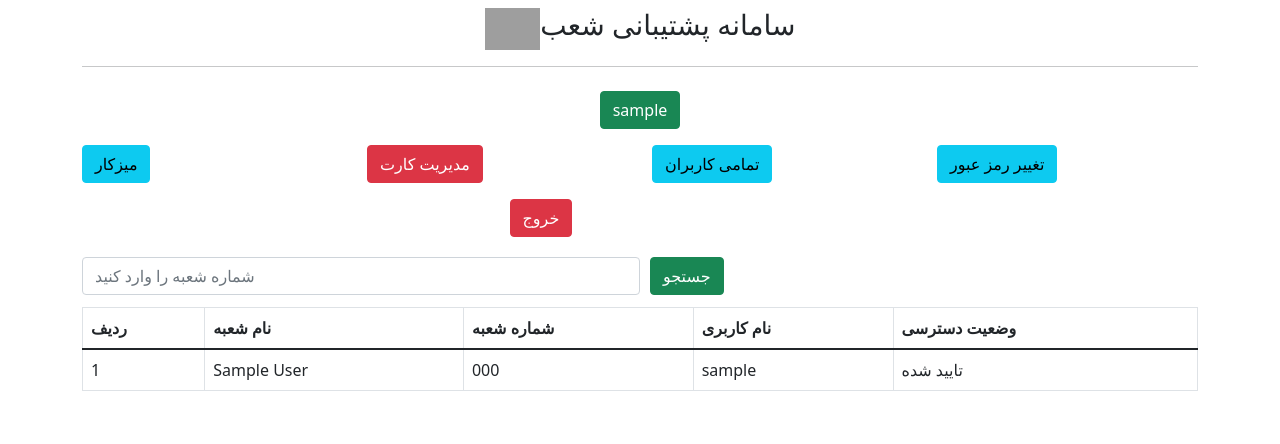
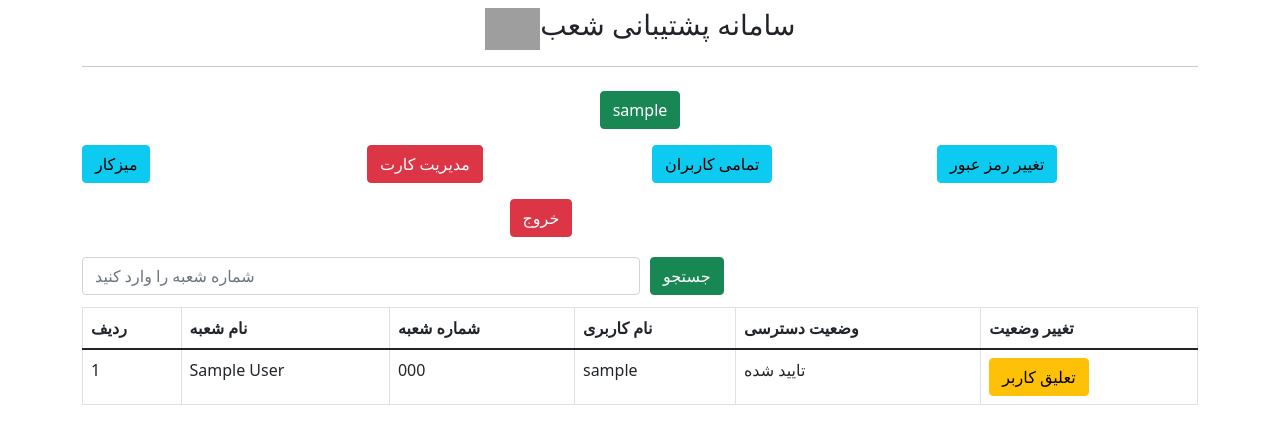
Before and after one commit to rezaaebraahimi/Bank-Keshavarzi-Iran-English, a Flask app: page /admin/get-all-user in a window 1280 px wide. Shown: the top 444 px of the page. Run offline with Flask 3, Linux system fonts and the light colour scheme; the visitor is signed in with stand-in values (Sample User, id 1); tables that the repository leaves empty hold one stand-in row (values such as "Sample post"); grey boxes are pictures that could not be loaded.

Commit message:
add User Disapprovment

```diff
--- a/main.py
+++ b/main.py
@@ -29,6 +29,7 @@ class User(db.Model):
     password=db.Column(db.String(45), nullable=False)
     # date_added = db.Column(db.Datetime, default=datetime.utcnow)
     status=db.Column(db.Integer,default=0, nullable=False)
+
 
     def __repr__(self):
         return f'User("{self.id}","{self.CenterName}","{self.CenterCode}","{self.username}","{self.status}")'
@@ -96,11 +97,15 @@ def adminIndex():
 def adminDashboard():
     if not session.get('admin_id'):
         return redirect('/admin/')
+
     totalUser=User.query.count()
     totalApprove=User.query.filter_by(status=1).count()
     NotTotalApprove=User.query.filter_by(status=0).count()
     AllCards = Card.query.filter_by(id=0)
-    return render_template('admin/dashboard.html',title="میزکار مدیریت",totalUser=totalUser,totalApprove=totalApprove,NotTotalApprove=NotTotalApprove,AllCards=AllCards)
+
+    return render_template('admin/dashboard.html',title="میزکار مدیریت",
+                           totalUser=totalUser,totalApprove=totalApprove,
+                           NotTotalApprove=NotTotalApprove,AllCards=AllCards)
 
 
 # admin card managment
@@ -135,6 +140,7 @@ def adminGetAllUser():
         return render_template('admin/all-user.html',title=' تایید کابران',users=users)
 
 
+# admin user approving
 @app.route('/admin/approve-user/<int:id>')
 def adminApprove(id):
     if not session.get('admin_id'):
@@ -142,6 +148,17 @@ def adminApprove(id):
     User().query.filter_by(id=id).update(dict(status=1))
     db.session.commit()
     flash('تایید موفقیت آمیز بود','درود')
+    return redirect('/admin/get-all-user')
+
+
+# admin user Disapproving
+@app.route('/admin/disapprove-user/<int:id>')
+def adminDisApprove(id):
+    if not session.get('admin_id'):
+        return redirect('/admin/')
+    User().query.filter_by(id=id).update(dict(status=0))
+    db.session.commit()
+    flash('کاربر مورد نظر تعلیق شد','درود')
     return redirect('/admin/get-all-user')
 
 # change admin password
@@ -171,6 +188,8 @@ def adminLogout():
         session['admin_id']=None
         session['admin_name']=None
         return redirect('/')
+
+
 # -------------------------user area----------------------------
 
 
--- a/templates/admin/all-user.html
+++ b/templates/admin/all-user.html
@@ -21,6 +21,7 @@
                         <th>شماره شعبه</th>
                         <th>نام کاربری</th>
                         <th>وضعیت دسترسی </th>
+                        <th>تغییر وضعیت</th>
                     </tr>
                 </thead>
                 <tbody>
@@ -34,9 +35,19 @@
                             {% if user.status == 1 %}
                             تایید شده
                             {% else %}
-                            <a href="/admin/approve-user/{{user.id}}">
-                                <button class="btn btn-warning">در انتظار تایید</button>
-                            </a>
+                            در انتظار تایید
+                            {% endif %}
+                        </td>
+                        <td>
+                            {% if user.status == 1 %}
+                                <a href="/admin/disapprove-user/{{user.id}}">
+                                    <button class="btn btn-warning">تعلیق کاربر </button>
+                                </a>
+
+                            {% else %}
+                                <a href="/admin/approve-user/{{user.id}}">
+                                    <button class="btn btn-warning"> تایید</button>
+                                </a>
                             {% endif %}
                         </td>
                     </tr>
```
Also changed, not shown: 2 other files.
